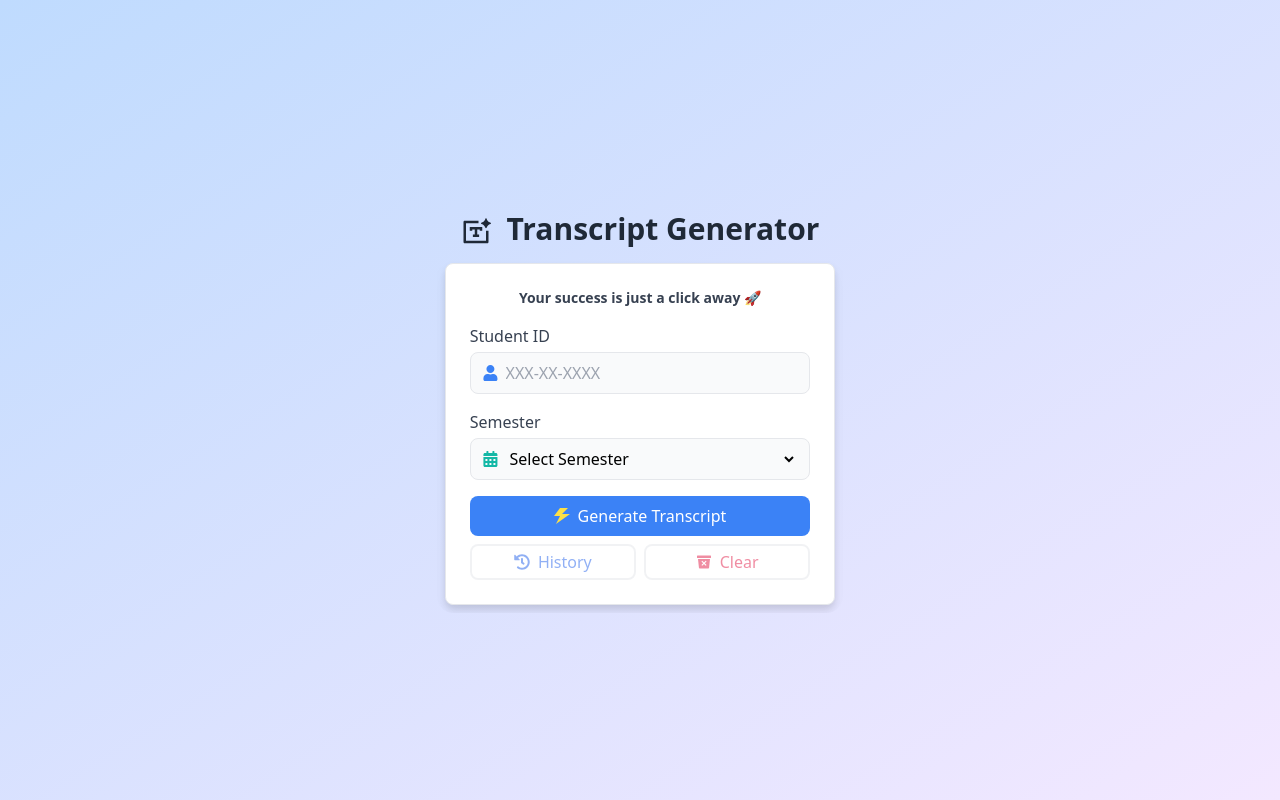
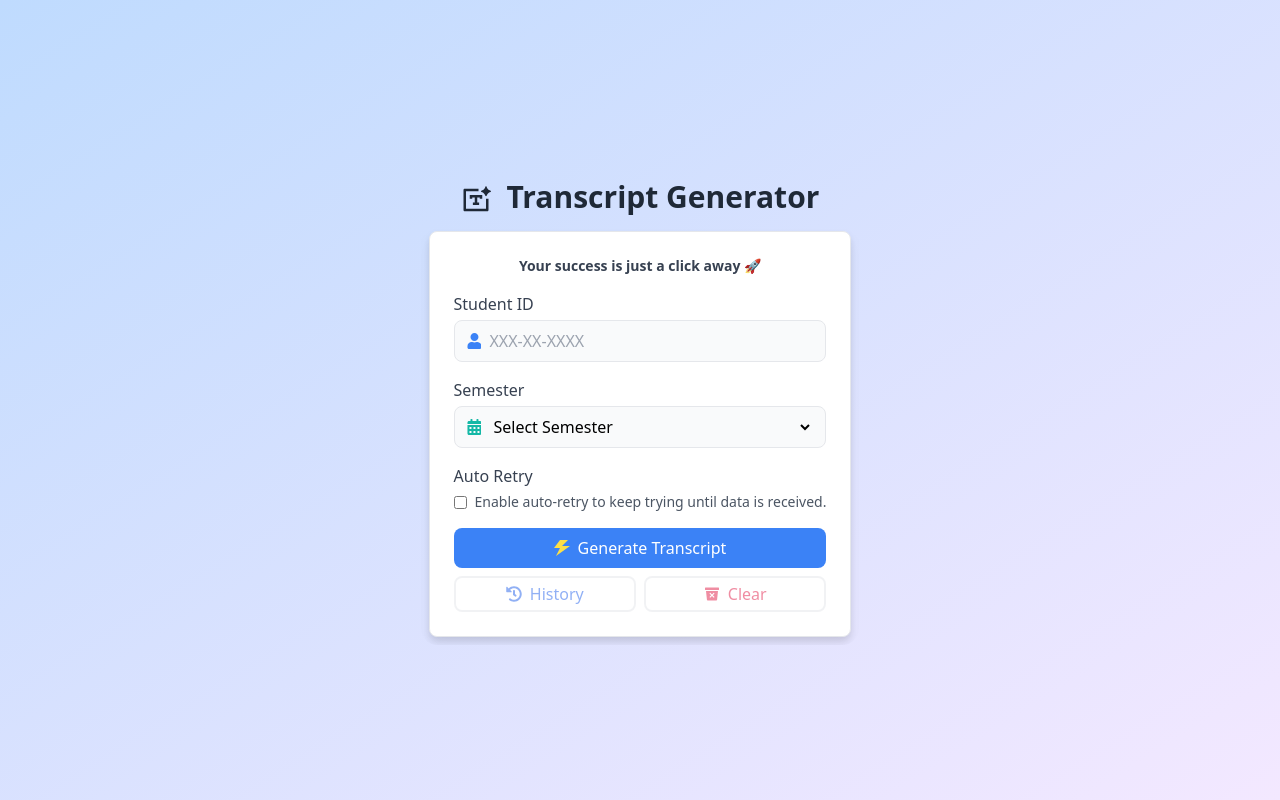
Before and after one commit to sakibnjr/diu_result_checker_final, a React (Vite) app: page / in a window 1280 px wide. Built offline with nearby package versions, Linux system fonts and the light colour scheme.

Commit message:
added auto retry

```diff
--- a/src/App.jsx
+++ b/src/App.jsx
@@ -58,7 +58,11 @@ const App = () => {
           <Route
             path="/"
             element={
-              <InputSection onGenerate={handleGenerate} loading={loading} />
+              <InputSection
+                onGenerate={handleGenerate}
+                loading={loading}
+                fetchStudentData={fetchStudentData}
+              />
             }
           />
           <Route
--- a/src/components/InputSection.jsx
+++ b/src/components/InputSection.jsx
@@ -6,13 +6,15 @@ import { toast } from "react-hot-toast";
 import { motion } from "framer-motion";
 import SearchHistory from "./SearchHistory";
 
-const InputSection = ({ onGenerate, loading }) => {
+const InputSection = ({ onGenerate, loading, fetchStudentData }) => {
   const [studentId, setStudentId] = useState("");
   const [semesterId, setSemesterId] = useState("");
   const [messageIndex, setMessageIndex] = useState(0);
   const [history, setHistory] = useState([]);
   const [showHistory, setShowHistory] = useState(false);
   const [error, setError] = useState("");
+  const [autoRetry, setAutoRetry] = useState(false); // Add state for Auto Retry
+  const [autoRetryIndicator, setAutoRetryIndicator] = useState(false); // Indicator state
 
   const messages = [
     "Are you ready?👀",
@@ -71,10 +73,32 @@ const InputSection = ({ onGenerate, loading }) => {
         );
       }
 
-      onGenerate(newEntry.studentId, newEntry.semesterId);
-      toast.success("Generating transcript 👀✨", {
-        position: "top-center",
-      });
+      // Handle auto retry feature
+      if (autoRetry) {
+        setAutoRetryIndicator(true); // Show the indicator when auto-retry is active
+        const retryInterval = setInterval(async () => {
+          try {
+            const data = await fetchStudentData(
+              newEntry.studentId,
+              newEntry.semesterId
+            );
+            if (data.result && Object.keys(data.result).length > 0) {
+              clearInterval(retryInterval);
+              setAutoRetryIndicator(false); // Hide the indicator when the retry succeeds
+              onGenerate(newEntry.studentId, newEntry.semesterId);
+              toast.success("Generating transcript 👀✨", {
+                position: "top-center",
+              });
+            }
+          } catch (error) {
+            toast.error("Retry failed", error);
+          }
+        }, 2000); // Retry every 2 seconds
+      } else {
+        // Normal submission if auto retry is disabled
+        onGenerate(newEntry.studentId, newEntry.semesterId);
+        toast.success("Generating transcript 👀✨", { position: "top-center" });
+      }
     } else {
       // Set error messages based on which input is empty
       if (!studentId && !semesterId) {
@@ -85,9 +109,7 @@ const InputSection = ({ onGenerate, loading }) => {
         setError("Also select a semester");
       }
 
-      toast.error("Please fill out both fields 😡", {
-        position: "top-center",
-      });
+      toast.error("Please fill out both fields 😡", { position: "top-center" });
     }
   };
 
@@ -181,6 +203,31 @@ const InputSection = ({ onGenerate, loading }) => {
         )}
       </motion.div>
 
+      {/* Auto Retry Toggle */}
+      <motion.div className="relative">
+        <label className="block text-gray-700 font-medium mb-1">
+          Auto Retry
+        </label>
+        <div className="flex items-center">
+          <input
+            type="checkbox"
+            checked={autoRetry}
+            onChange={() => setAutoRetry((prev) => !prev)}
+            className="mr-2"
+          />
+          <span className="text-sm text-gray-600">
+            Enable auto-retry to keep trying until data is received.
+          </span>
+        </div>
+      </motion.div>
+
+      {/* Auto Retry Indicator */}
+      {autoRetryIndicator && (
+        <div className="text-green-600 text-sm mt-2">
+          Auto Retry is Enabled. We are trying to fetch data...
+        </div>
+      )}
+
       <div className="grid grid-cols-2 gap-2">
         {/* Generate Button */}
         <motion.button
```
